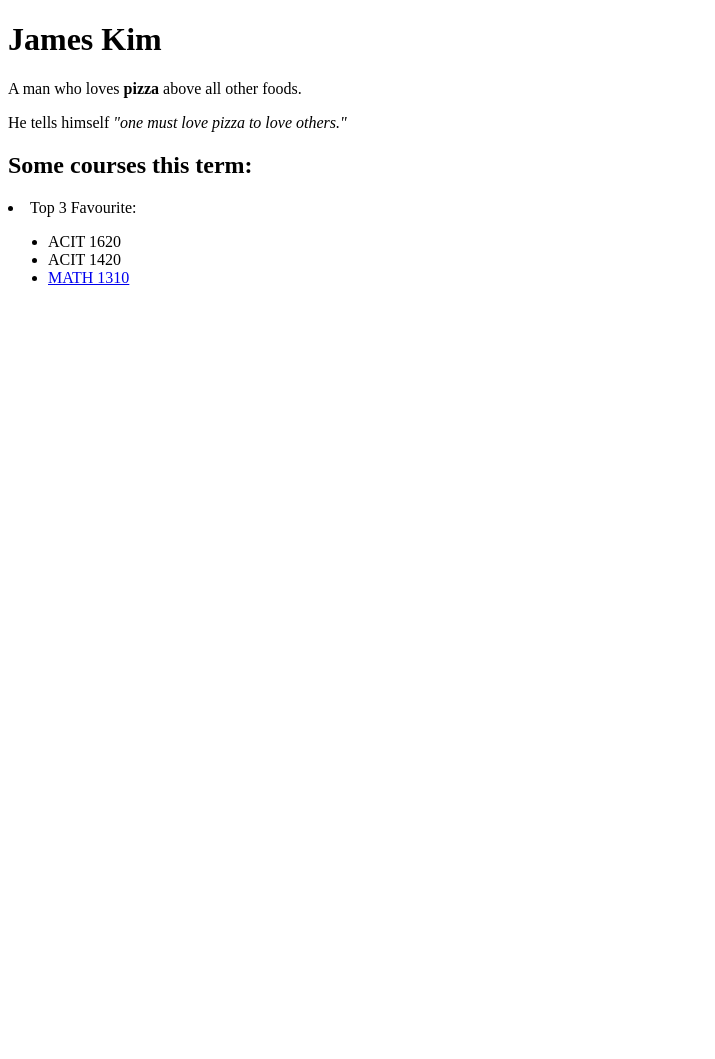
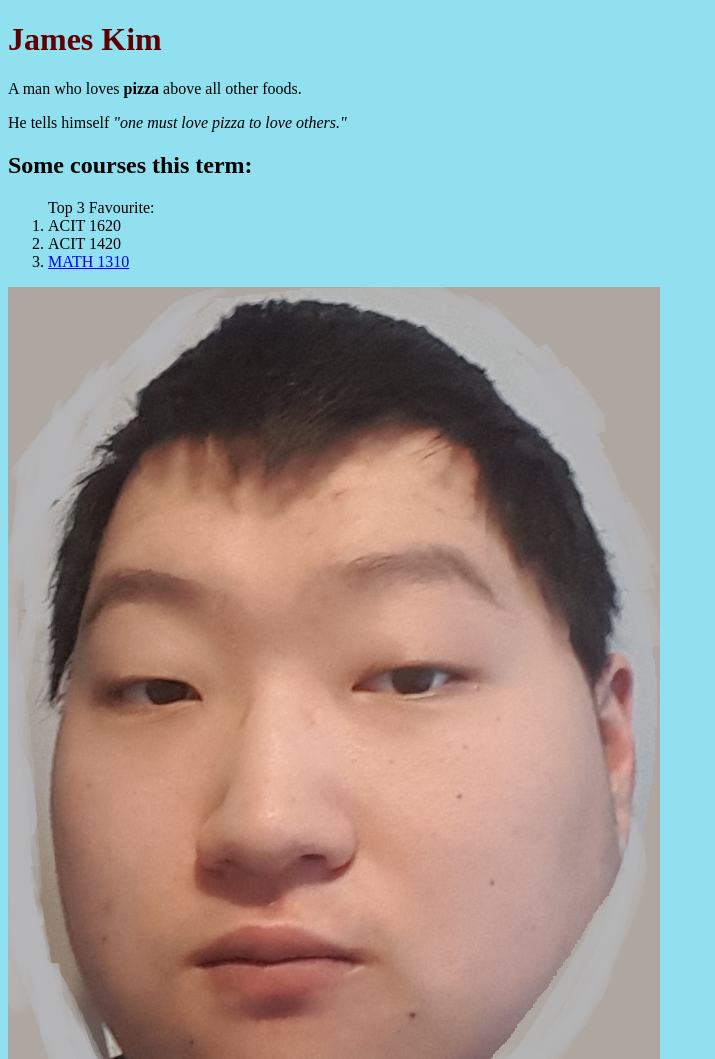
Before and after one commit to hontailhd/1620-personal-website, a plain HTML site: page index.html in a window 1280 px wide. Shown: the top 1059 px of the page, without its empty margins (0-715 px from the left). Before the commit the page ends 800 px from the top, so only its background shows below. Drawn offline with Linux system fonts and the light colour scheme.

Commit message:
currently reinitialized git into already existing file and add files "CSS", and "images".
have not merged with main/master yet

```diff
--- /dev/null
+++ b/CSS/styles.css
@@ -0,0 +1,8 @@
+* {
+    background-color: #90E0EF;
+}
+
+
+h1 {
+    color: #5e0000;
+}
--- a/index.html
+++ b/index.html
@@ -3,15 +3,17 @@
 <head>
     <meta charset="UTF-8">
     <meta name="viewport" content="width=device-width, initial-scale=1.0">
-    <title>Document</title>
+    <link rel = "Stylesheet" href = "CSS/styles.css">
+    <title> Document </title>
 </head>
+
 <body>
     <h1>
         James Kim
     </h1>
 
     <p>
-        A man who loves <strong>pizza</strong> above all other foods.
+        A man who loves <strong> pizza </strong> above all other foods.
     </p>
 
     <p>
@@ -19,27 +21,22 @@
         love others."</em>
     </p>
 
+
+
     <h2>
         Some courses this term:
     </h2>
 
-    <p>
+        <ol>
+        Top 3 Favourite:
+                <li>ACIT 1620 </li>
 
-        <li>
-            Top 3 Favourite:
-        </li>
-            <ul>
-                <li>
-                    ACIT 1620
-                </li>
-                <li>
-                    ACIT 1420
-                </li>
-                <li>
-                    <a href="https://www.bcit.ca/outlines/math1310"> MATH 1310 </a>
-                </li>
-            </ul>
-        </li>
-    </p>
+                <li>ACIT 1420</li>
+
+                <li> <a href="https://www.bcit.ca/outlines/math1310"> MATH 1310 </a> </li>
+        </ol>
+
+
+<img src="images/FACE.png" alt="A face of an asian man with short hair shaven face wihout any facial accessories"
 </body>
 </html>
```
Also changed, not shown: images/FACE.png (added), images/index.jpg (added).
